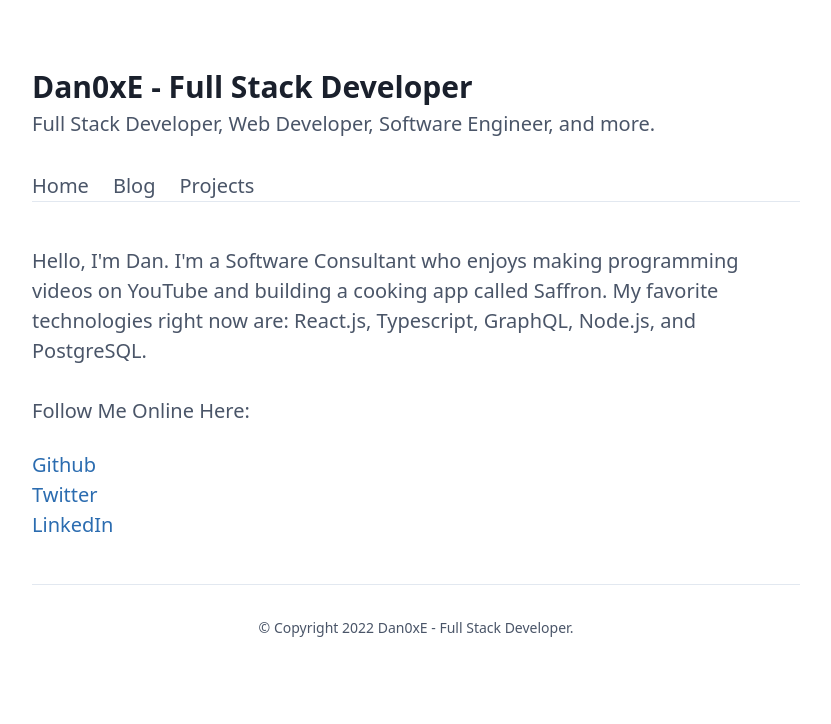
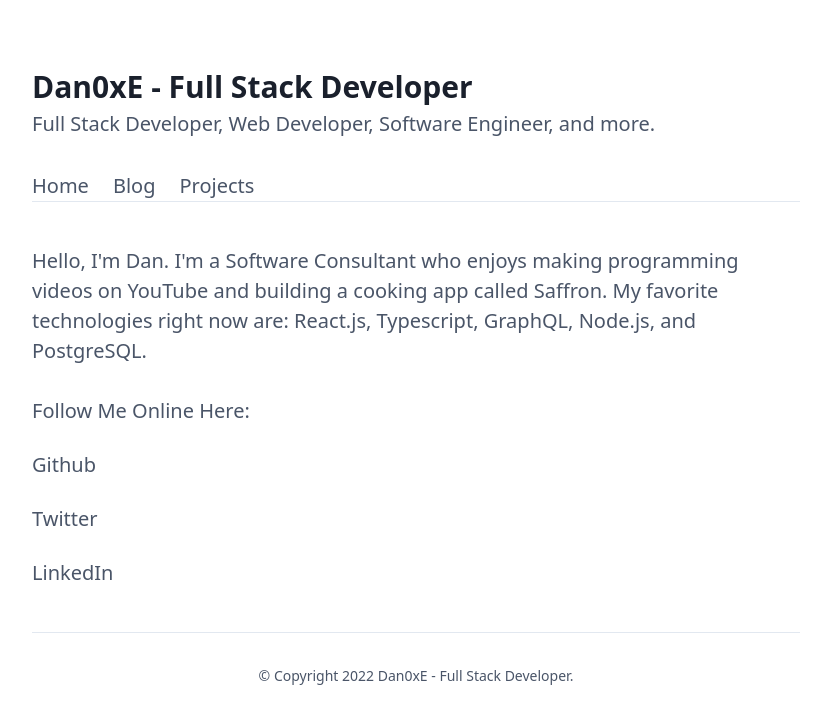
Before and after one commit to Dan0xE/dan0xe_site, a Next.js app: page / in a window 1280 px wide. Shown: the top 724 px of the page, without its empty margins (224-1055 px from the left). Built offline with nearby package versions, Linux system fonts and the light colour scheme.

Commit message:
testing seo optis

```diff
--- a/src/pages/index.tsx
+++ b/src/pages/index.tsx
@@ -44,10 +44,10 @@ const Index = () => {
       <ul>
         {socialLinks.map((link) => (
           <li key={link.id}>
-            <a href={link.link}>
+            <p onClick={() => window.open(link.link)}>
               {/* <i className={`fab fa-${link.icon}`}></i> */}
               {link.name}
-            </a>
+            </p>
           </li>
         ))}
       </ul>
```
